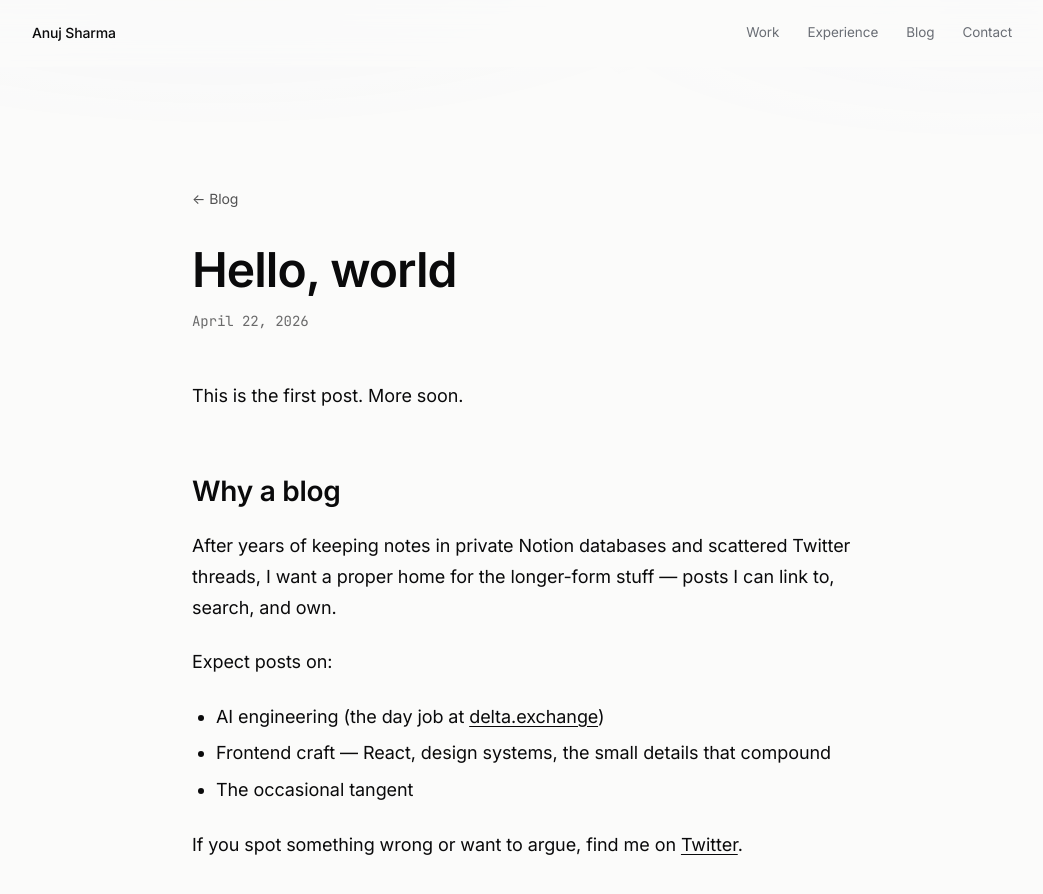
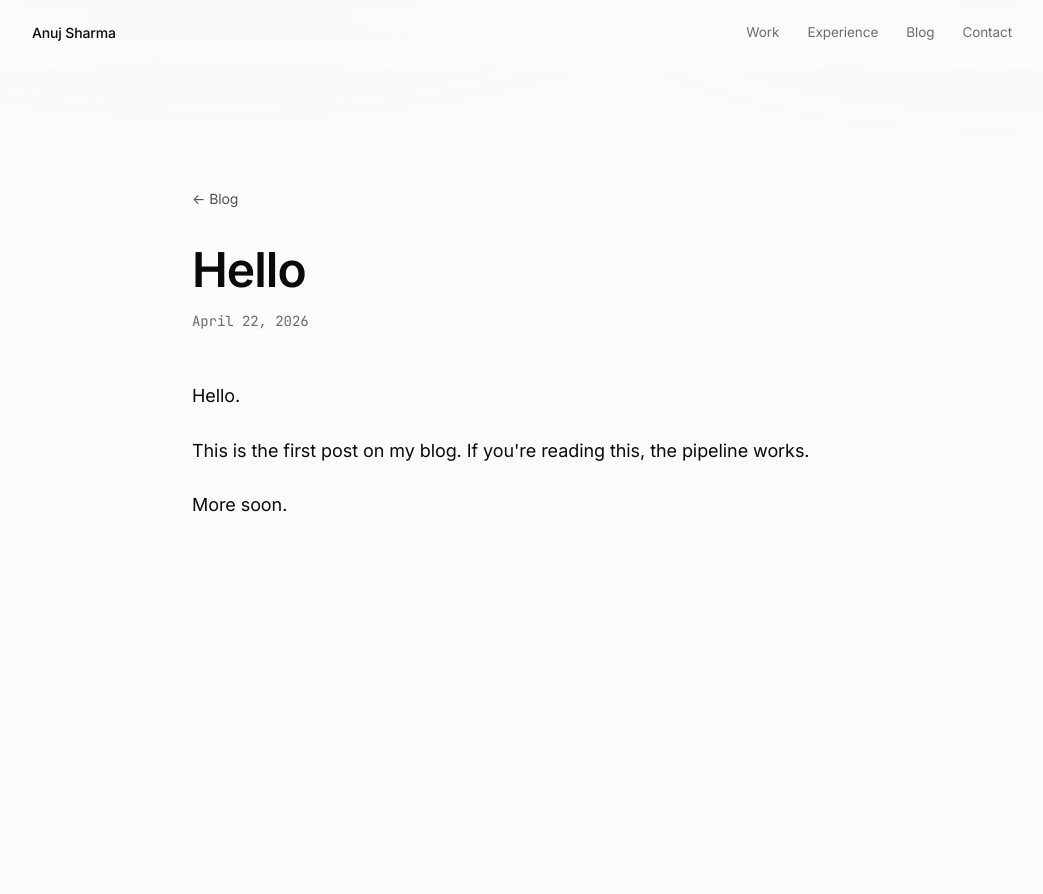
Before and after one commit to ptmaroct/anujsh.com, an Eleventy site: page posts/hello-world.md in a window 1280 px wide. Shown: the whole page, without its empty margins (112-1155 px from the left). After the commit the page ends 800 px from the top, so only its background shows below. Built offline with nearby package versions, Linux system fonts and the light colour scheme; Eleventy itself is replaced by a stand-in of ours; files that its build step writes are made by us from their sources.

```diff
--- a/posts/hello-world.md
+++ b/posts/hello-world.md
@@ -1,19 +1,11 @@
 ---
-title: Hello, world
+title: Hello
 date: 2026-04-22
-description: Starting this blog as a scratchpad for things I build and learn.
+description: First post. Testing the blog.
 ---
 
-This is the first post. More soon.
+Hello.
 
-## Why a blog
+This is the first post on my blog. If you're reading this, the pipeline works.
 
-After years of keeping notes in private Notion databases and scattered Twitter threads, I want a proper home for the longer-form stuff — posts I can link to, search, and own.
-
-Expect posts on:
-
-- AI engineering (the day job at [delta.exchange](https://delta.exchange))
-- Frontend craft — React, design systems, the small details that compound
-- The occasional tangent
-
-If you spot something wrong or want to argue, find me on [Twitter](https://twitter.com/waahbete).
+More soon.
```
Also changed, not shown: netlify.toml, 1 other file.
